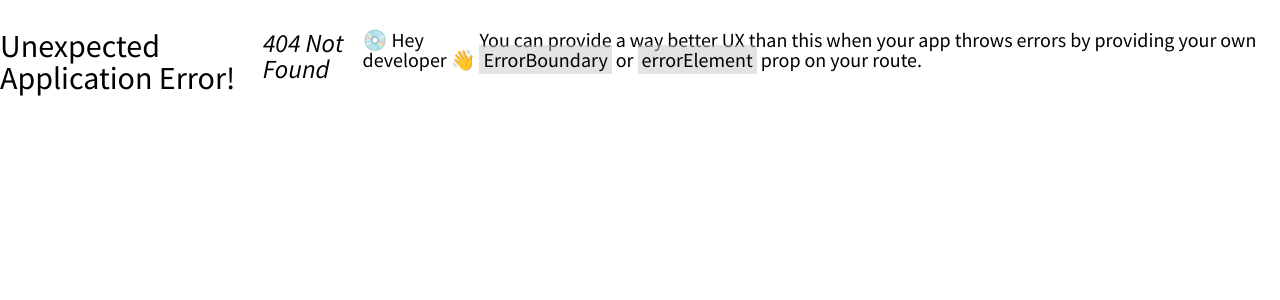
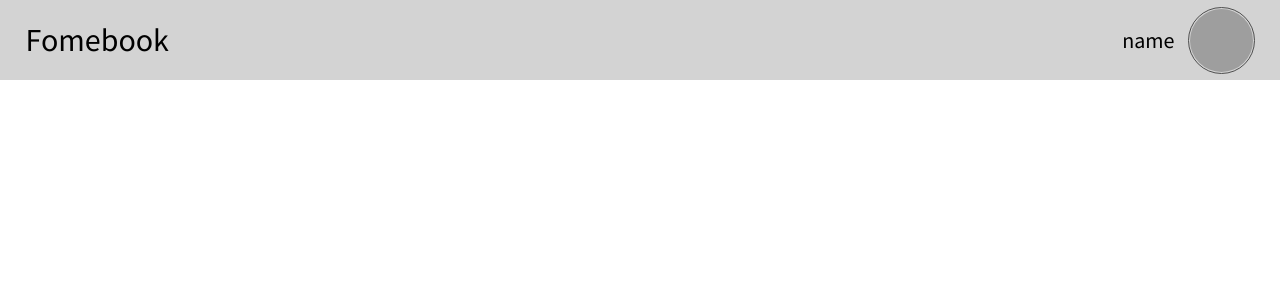
Before and after one commit to gabriel-victor933/projeto18-freela-front, a React (Vite) app: page /feed in a window 1280 px wide. Before the commit this address had no page. Shown: the top 300 px of the page. Built offline with nearby package versions, Linux system fonts and the light colour scheme; grey boxes are pictures that could not be loaded.

Commit message:
feat: adding header

```diff
--- a/src/App.jsx
+++ b/src/App.jsx
@@ -3,6 +3,7 @@ import SignUp from "./pages/signup"
 import SignIn from "./pages/signin"
 import { useEffect } from 'react'
 import Post from './pages/post'
+import Feed from './pages/Feed'
 
 const router = createBrowserRouter([
   {
@@ -16,6 +17,10 @@ const router = createBrowserRouter([
   {
     path: "/post",
     element: <Post />
+  },
+  {
+    path: "/feed",
+    element: <Feed />
   }
 ])
 function App() {
--- /dev/null
+++ b/src/components/Header.jsx
@@ -0,0 +1,57 @@
+import { useEffect } from "react"
+import { styled } from "styled-components"
+
+export default function Header(){
+
+    useEffect(()=>{
+        //pegar infos do usuario.
+    },[])
+
+    return (
+        <Head>
+            <h2>Fomebook</h2>
+            <div>
+                <h4>name</h4>
+                <img src={url}/>
+            </div>
+        </Head>
+    )
+}
+
+const Head = styled.div`
+    width: 100%;
+    padding: 2vw;
+    height: 80px;
+    display: flex;
+    align-items: center;
+    justify-content: space-between;
+    background-color: lightgray;
+    position: fixed;
+    top: 0;
+
+
+    div {
+        display: flex;
+        justify-content: center;
+        align-items: center;
+
+
+        img {
+            height: 65px;
+            width: 65px;
+            background-size: contain;
+            border-radius: 50%;
+            padding: 1px;
+            outline: solid 1px #4e4e4e;
+            margin-left: 15px;
+        }
+
+        @media (max-width: 480px) {
+        h4{display: none}
+        }
+    }
+
+`
+
+
+const url = "https://miro.medium.com/v2/resize:fit:1400/1*g09N-jl7JtVjVZGcd-vL2g.jpeg"
--- /dev/null
+++ b/src/pages/Feed.jsx
@@ -0,0 +1,11 @@
+import Header from "../components/Header"
+
+export default function Feed(){
+
+    return(
+        <>
+        <Header />
+        <div>Feed</div>
+        </>
+    )
+}
--- a/src/style/container.jsx
+++ b/src/style/container.jsx
@@ -12,11 +12,9 @@ export const Container = styled.div`
 
     @media (max-width: 900px) {
         width: 70%;
-        background-color: lightgray;
     }
 
     @media (max-width: 480px) {
         width: 100%;
-        background-color: lightgray;
     }
 `
--- a/src/style/global.jsx
+++ b/src/style/global.jsx
@@ -17,6 +17,7 @@ export const Global = createGlobalStyle`
         font-family: "Source Sans Pro", "sans-seriff";
         color: black;
         margin: 0px;
+
     }
 
     #root{
@@ -35,7 +36,7 @@ export const Global = createGlobalStyle`
     h3 {
         font-size: 26px;
     }
-    h4, {
+    h4 {
         font-size: 22px;
     }
     p,label {
```
